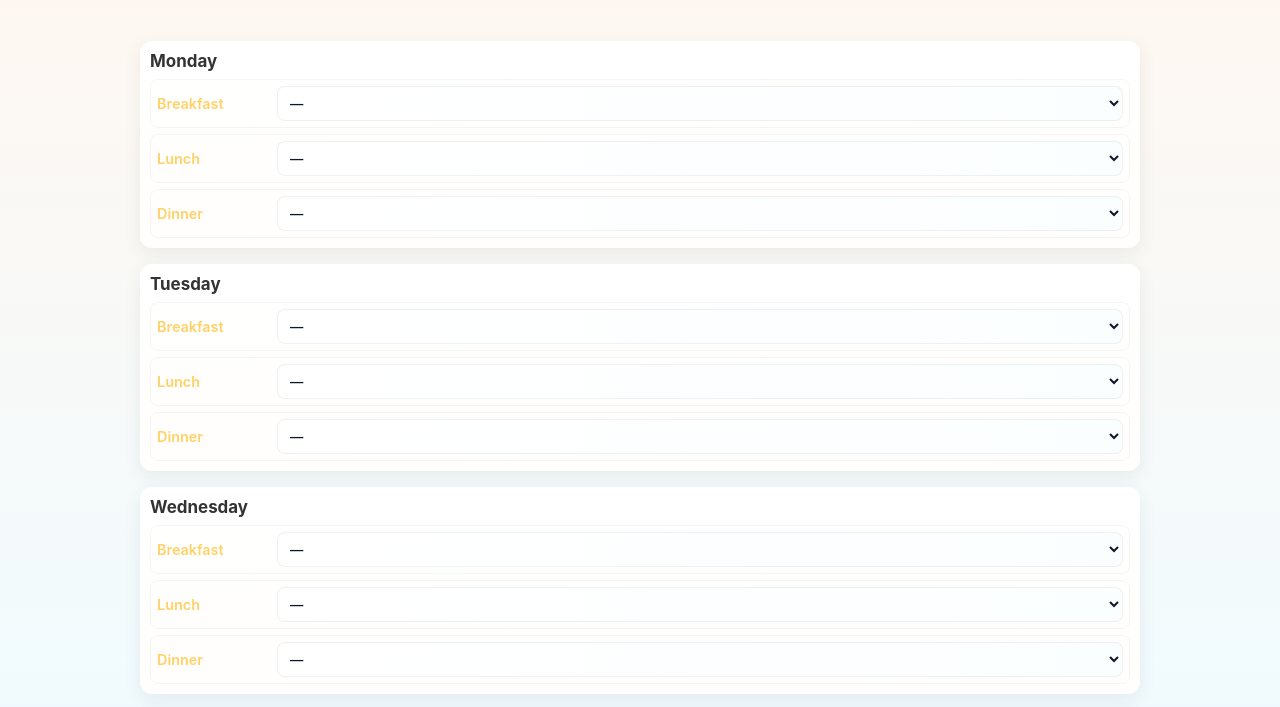
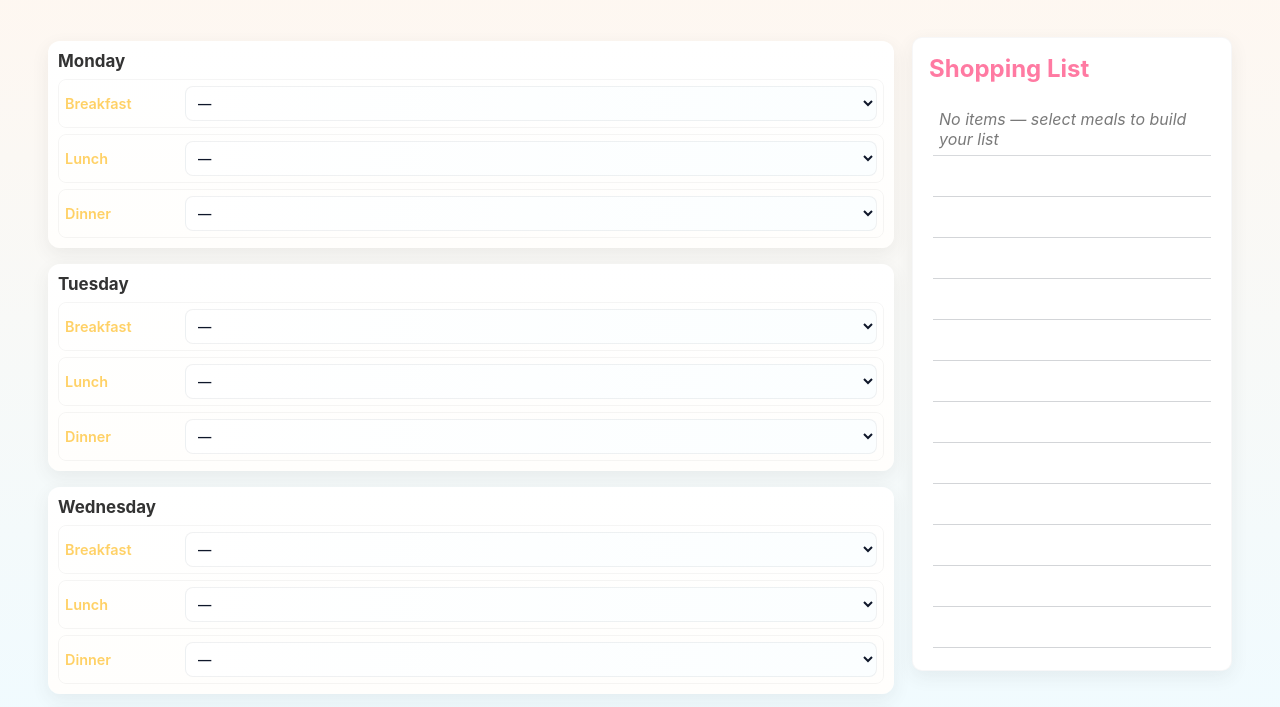
Before and after one commit to tulara/menu-planning, a plain HTML site: page index.html in a window 1280 px wide. Shown: the part 56-763 px from the top of the page. Drawn offline with Linux system fonts and the light colour scheme.

Commit message:
select meal and put in shopping list

```diff
--- a/index.html
+++ b/index.html
@@ -12,7 +12,15 @@
   </header>
 
   <main class="calendar-wrap">
-    <div class="week-grid" id="week">
+    <div class="app-grid">
+      <aside class="sidebar" id="shopping">
+        <h2>Shopping List</h2>
+        <ul id="shopping-list" class="shopping-list">
+          <!-- items populated here -->
+        </ul>
+      </aside>
+
+      <div class="week-grid" id="week">
       <!-- Days will be placed here -->
       <div class="day" data-day="Monday">
         <h2 class="day-name">Monday</h2>
--- a/script.js
+++ b/script.js
@@ -38,6 +38,10 @@ document.addEventListener('DOMContentLoaded', ()=>{
 
   // For each slot, replace the meal-name element with a persistent <select> showing only relevant meals
   const dayEls = document.querySelectorAll('.day');
+  // state: selection per slot and ingredient counts
+  const selections = {}; // key: slotId (Day-Type) -> mealName
+  const ingredientCounts = {}; // ingredient -> count
+
   dayEls.forEach(dayEl => {
     const slots = dayEl.querySelectorAll('.meal-slot');
     const dayName = dayEl.dataset.day;
@@ -67,8 +71,98 @@ document.addEventListener('DOMContentLoaded', ()=>{
       // Replace the static meal-name element with the select so dropdowns are visible by default
       mealNameEl.replaceWith(select);
 
-      // keep behavior minimal; select's visible value is the chosen meal
-      select.addEventListener('change', () => {});
+      // identify this slot
+      const slotId = `${dayName}-${type}`;
+      selections[slotId] = '';
+      select.dataset.slotId = slotId;
+
+      // when the selection changes, update ingredient counts and shopping list
+      select.addEventListener('change', (e) => {
+        const prev = selections[slotId] || '';
+        const next = e.target.value || '';
+        if (prev === next) return;
+        // decrement ingredients from previous selection
+        if (prev) {
+          const prevIng = ingredientMap[prev] || [];
+          prevIng.forEach(i => {
+            ingredientCounts[i] = (ingredientCounts[i] || 0) - 1;
+            if (ingredientCounts[i] <= 0) delete ingredientCounts[i];
+          });
+        }
+        // increment ingredients for new selection
+        if (next) {
+          const nextIng = ingredientMap[next] || [];
+          nextIng.forEach(i => {
+            ingredientCounts[i] = (ingredientCounts[i] || 0) + 1;
+          });
+        }
+        selections[slotId] = next;
+        renderShopping();
+      });
     });
   });
+
+  // initial render to show placeholder rows when empty
+  renderShopping();
+
+  // Ingredient map for each meal name
+  const ingredientMap = {
+    'Greek yogurt & berries': ['Greek yogurt','Berries','Honey'],
+    'Avocado toast': ['Bread','Avocado','Lemon'],
+    'Banana pancakes': ['Bananas','Flour','Eggs','Milk'],
+    'Berry smoothie bowl': ['Berries','Banana','Yogurt'],
+    'Oat porridge with almonds': ['Oats','Almonds','Milk'],
+    'Eggs benedict': ['Eggs','English muffin','Ham','Hollandaise'],
+    'French toast': ['Bread','Eggs','Milk','Cinnamon'],
+
+    'Chicken Caesar wrap': ['Chicken','Lettuce','Tortilla','Parmesan'],
+    'Mediterranean grain bowl': ['Quinoa','Cucumber','Tomato','Feta'],
+    'Tomato soup & grilled cheese': ['Tomato','Bread','Cheese','Butter'],
+    'Quinoa salad': ['Quinoa','Cucumber','Tomato','Olive oil'],
+    'Sushi rolls': ['Sushi rice','Nori','Fish/vegetables'],
+    'BLT sandwich': ['Bread','Bacon','Lettuce','Tomato'],
+    'Roast chicken & veg': ['Whole chicken','Potatoes','Carrots'],
+
+    'Salmon, rice & greens': ['Salmon','Rice','Greens'],
+    'Stir-fry tofu & veg': ['Tofu','Mixed vegetables','Soy sauce'],
+    'Spaghetti bolognese': ['Spaghetti','Minced beef','Tomato sauce'],
+    'Chicken fajitas': ['Chicken','Tortillas','Peppers','Onion'],
+    'Pizza night (margherita)': ['Pizza dough','Tomato','Mozzarella','Basil'],
+    'BBQ veggies & halloumi': ['Halloumi','Mixed vegetables','BBQ sauce'],
+    'Leftover buffet': []
+  };
+
+  // render shopping list into the sidebar
+  function renderShopping(){
+    const listEl = document.getElementById('shopping-list');
+    listEl.innerHTML = '';
+    const items = Object.keys(ingredientCounts).sort();
+    if (items.length === 0){
+      // show a set of empty placeholder rows so faint rule lines are visible
+      const hint = document.createElement('li');
+      hint.className = 'hint';
+      hint.textContent = 'No items — select meals to build your list';
+      listEl.appendChild(hint);
+      const placeholderCount = 12;
+      for (let i=0;i<placeholderCount;i++){
+        const li = document.createElement('li');
+        li.className = 'placeholder';
+        li.innerHTML = '&nbsp;';
+        listEl.appendChild(li);
+      }
+      return;
+    }
+    items.forEach(name => {
+      const li = document.createElement('li');
+      const spanName = document.createElement('span');
+      spanName.textContent = name;
+      const spanCount = document.createElement('span');
+      spanCount.className = 'count';
+      const c = ingredientCounts[name];
+      spanCount.textContent = c > 1 ? `×${c}` : '';
+      li.appendChild(spanName);
+      li.appendChild(spanCount);
+      listEl.appendChild(li);
+    });
+  }
 });
--- a/styles.css
+++ b/styles.css
@@ -28,13 +28,36 @@ body{
 }
 
 .calendar-wrap{max-width:1200px;margin:12px auto;padding:8px}
+.app-grid{display:flex;gap:18px;align-items:flex-start;flex-direction:row-reverse}
+.sidebar{
+  width:320px;
+  background:#ffffff;
+  border-radius:10px;
+  padding:16px;
+  box-shadow:var(--shadow);
+  border:1px solid rgba(11,22,39,0.03);
+  min-height:72vh;
+  display:flex;
+  flex-direction:column;
+}
+.sidebar h2{margin:0 0 10px 0;color:var(--accent)}
+.shopping-list{list-style:none;padding:6px 4px;margin:0;background:transparent;border-radius:6px}
+.shopping-list li{padding:10px 6px;margin:0;display:flex;justify-content:space-between;align-items:center;background:transparent;border-bottom:1px solid rgba(15,23,42,0.18)}
+.shopping-list li .count{opacity:.8;margin-left:8px;color:var(--muted)}
+
+/* hint style for empty list */
+.shopping-list .hint{opacity:.9;font-style:italic;color:var(--muted);padding-bottom:6px}
+
+/* placeholder ruled rows (empty) */
+.shopping-list .placeholder{min-height:28px;color:transparent}
+
 .week-grid{
   display:flex;
   flex-direction:column;
   gap:10px;
   padding:4px 0 8px 0;
-  max-width:1000px;
-  margin:0 auto;
+  width:100%;
+  flex:1;
 }
 .day{
   background:linear-gradient(180deg, var(--card), #fffefc);
```
